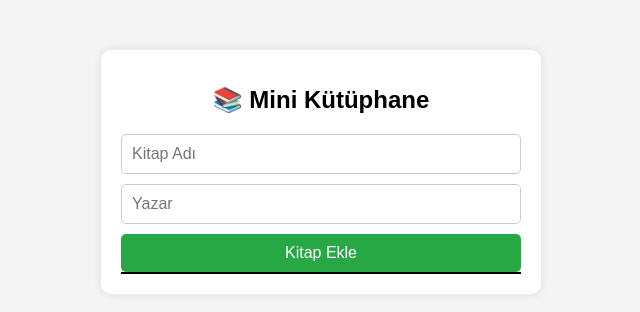
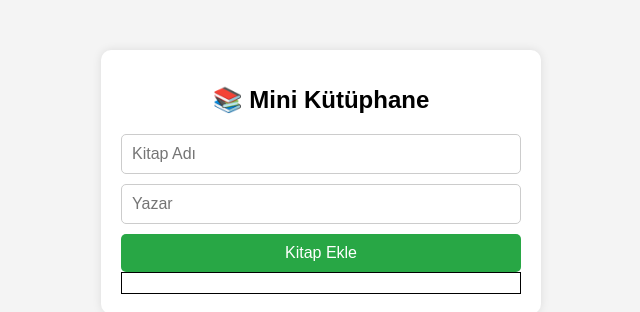
Before and after one commit to murselsen/small-library-app, a website built with Vite: page src/index.html in a window 1280 px wide. Shown: the whole page, without its empty margins (319-959 px from the left). Built offline with nearby package versions, Linux system fonts and the light colour scheme.

Commit message:
Add padding to book list for improved layout

```diff
--- a/package.json
+++ b/package.json
@@ -1,7 +1,7 @@
 {
   "name": "habibe-goit",
   "private": true,
-  "version": "0.0.132",
+  "version": "0.0.133",
   "type": "module",
   "scripts": {
     "start": "vite",
--- a/src/css/styles.css
+++ b/src/css/styles.css
@@ -79,6 +79,7 @@ ul li {
 }
 
 #bookList {
+  padding: 10px;
   width: 100%;
   border: 1px solid black;
   display: flex;
--- a/src/js/script.js
+++ b/src/js/script.js
@@ -1,3 +1,5 @@
+
+
 const addBookButton = document.querySelector("#addBook");
 const bookName = document.querySelector("#bookName");
 const bookAuthor = document.querySelector("#authorName");
--- a/vite.config.js
+++ b/vite.config.js
@@ -1,5 +1,5 @@
 import { defineConfig } from "vite";
-
+console.log(process.env.NODE_ENV);
 export default defineConfig({
   root: "src", // Vite'nin proje kök dizini olarak 'src' klasörünü kullanmasını sağlar
   server: {
```
Also changed, not shown: 1 other file.
